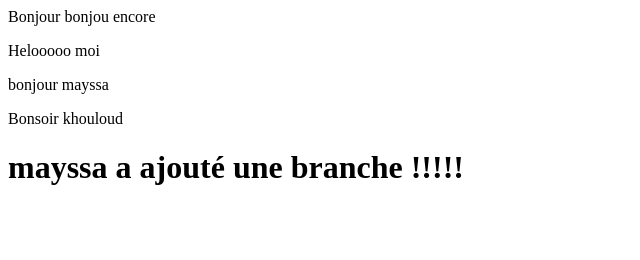
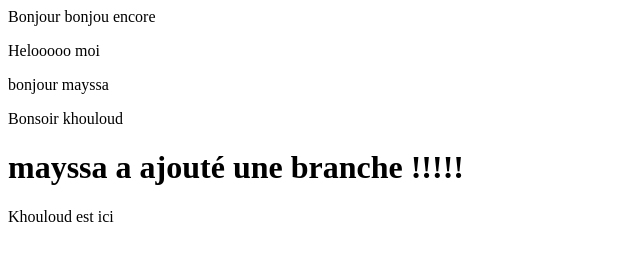
Before and after one commit to Khouloud-Mhamdi/super-projet, a plain HTML site: page Essai-/index.html in a window 1280 px wide. Shown: the whole page, without its empty margins (0-640 px from the left). Drawn offline with Linux system fonts and the light colour scheme.

Commit message:
hzegfsk:a

```diff
--- a/Essai-/index.html
+++ b/Essai-/index.html
@@ -8,5 +8,6 @@
     <p> bonjour mayssa </p>
     <p> Bonsoir khouloud  </p>
     <h1>mayssa a ajouté une branche !!!!!</h1>
+    <h>Khouloud est ici</h>
 </body>
 </html>
```
